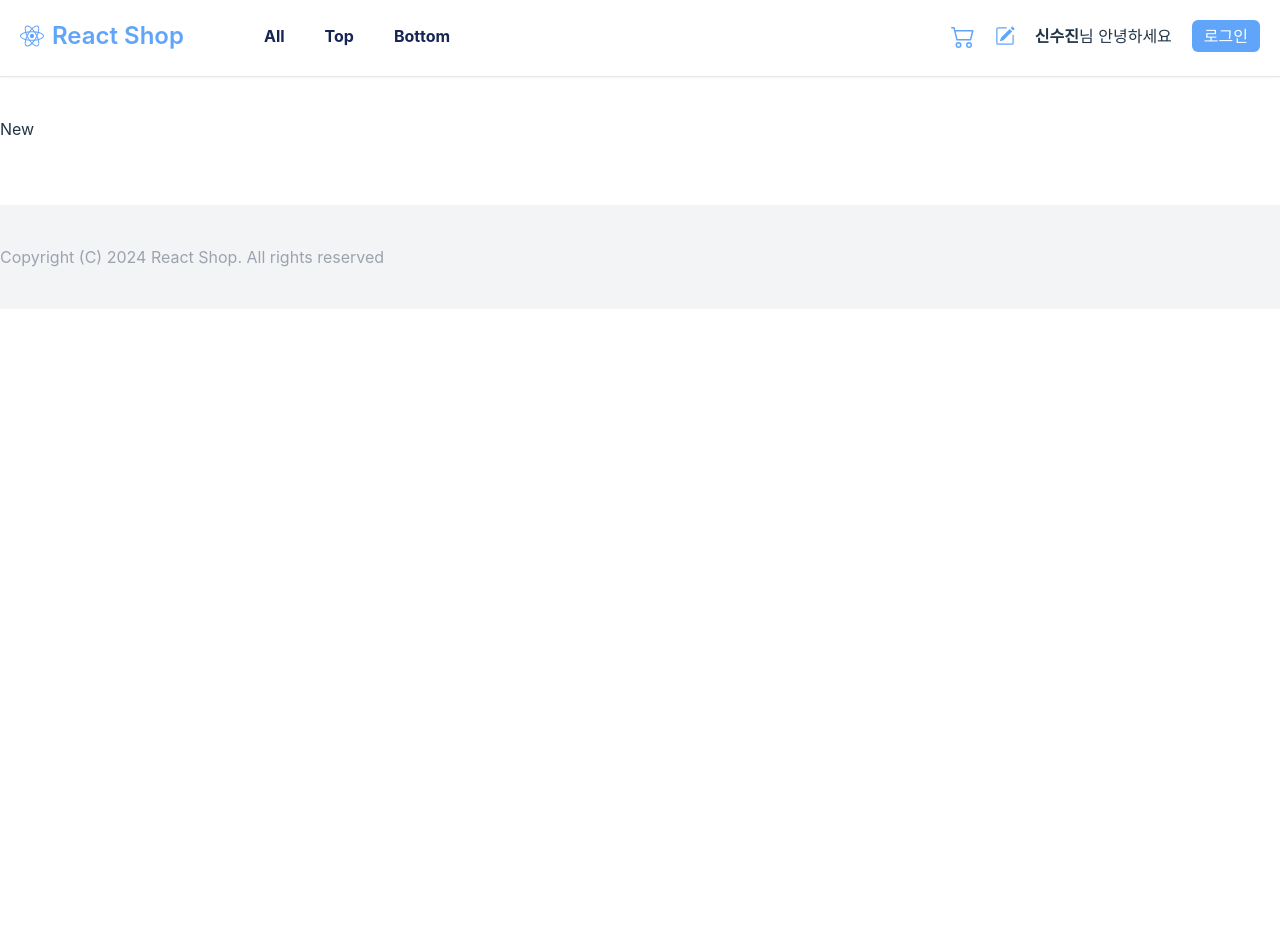
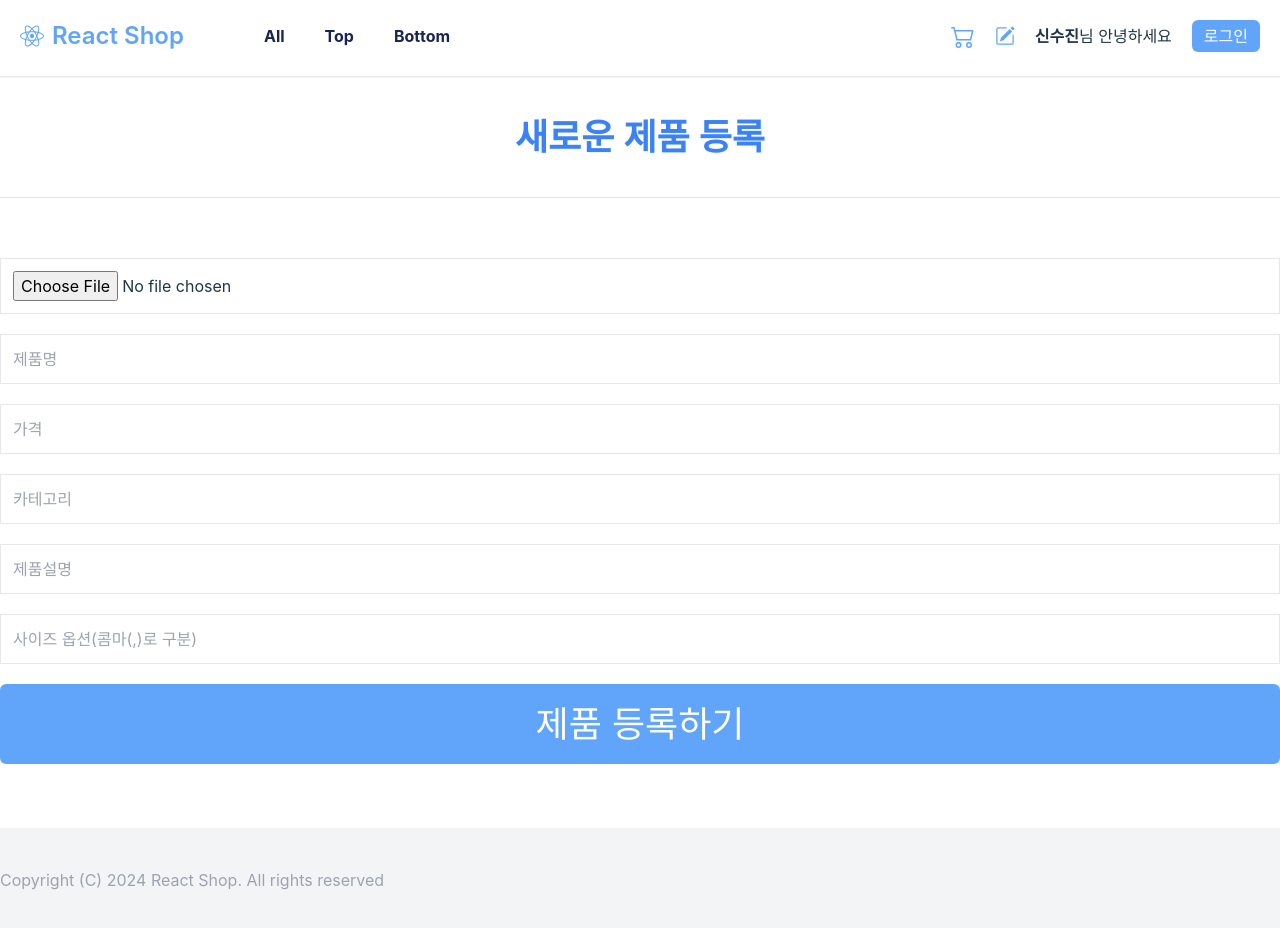
Before and after one commit to ssj5037/react-shop, a React (Vite) app: page /new in a window 1280 px wide. Shown: the top 928 px of the page. Before the commit the page ends 800 px from the top, so only its background shows below. Built offline with nearby package versions, Linux system fonts and the light colour scheme.

Commit message:
set new product html, css

```diff
--- a/src/pages/NewProduct.jsx
+++ b/src/pages/NewProduct.jsx
@@ -1,7 +1,31 @@
+import { useState } from "react";
+import RSButton from "../components/RS/RSButton";
+import RSInput from "../components/RS/RSInput";
+
 export default function NewProduct() {
-    return (
-        <div>
-            New
-        </div>
-    );
+  const [img, setImg] = useState("");
+  const handleUpload = (e) => {
+    let reader = new FileReader();
+    let file = e.target.files[0];
+    reader.readAsDataURL(file);
+    reader.onloadend = () => {
+      setImg(reader.result);
+    };
+  };
+
+  return (
+    <div className="flex flex-col gap-5">
+      <div className="text-center pb-10 border-b text-4xl mb-10 font-semibold text-blue-500">
+        새로운 제품 등록
+      </div>
+      {img && <img src={img} alt="new product image" />}
+      <RSInput type="file" placeholder="제품명" onChange={handleUpload} />
+      <RSInput type="text" placeholder="제품명" />
+      <RSInput type="number" placeholder="가격" />
+      <RSInput type="text" placeholder="카테고리" />
+      <RSInput type="text" placeholder="제품설명" />
+      <RSInput type="text" placeholder="사이즈 옵션(콤마(,)로 구분)" />
+      <RSButton className="py-5 text-4xl">제품 등록하기</RSButton>
+    </div>
+  );
 }
--- a/src/pages/Products.jsx
+++ b/src/pages/Products.jsx
@@ -5,7 +5,7 @@ export default function Products() {
   const { type } = useParams();
   return (
     <>
-      <div className="uppercase pb-10 border-b text-center text-6xl mb-10 tracking-widest text-blue-500">
+      <div className="uppercase pb-10 border-b text-center text-4xl mb-10 font-semibold tracking-widest text-blue-500">
         {type}
       </div>
       <section className="flex justify-center items-center py-5 px-5 xl:px-0">
```
